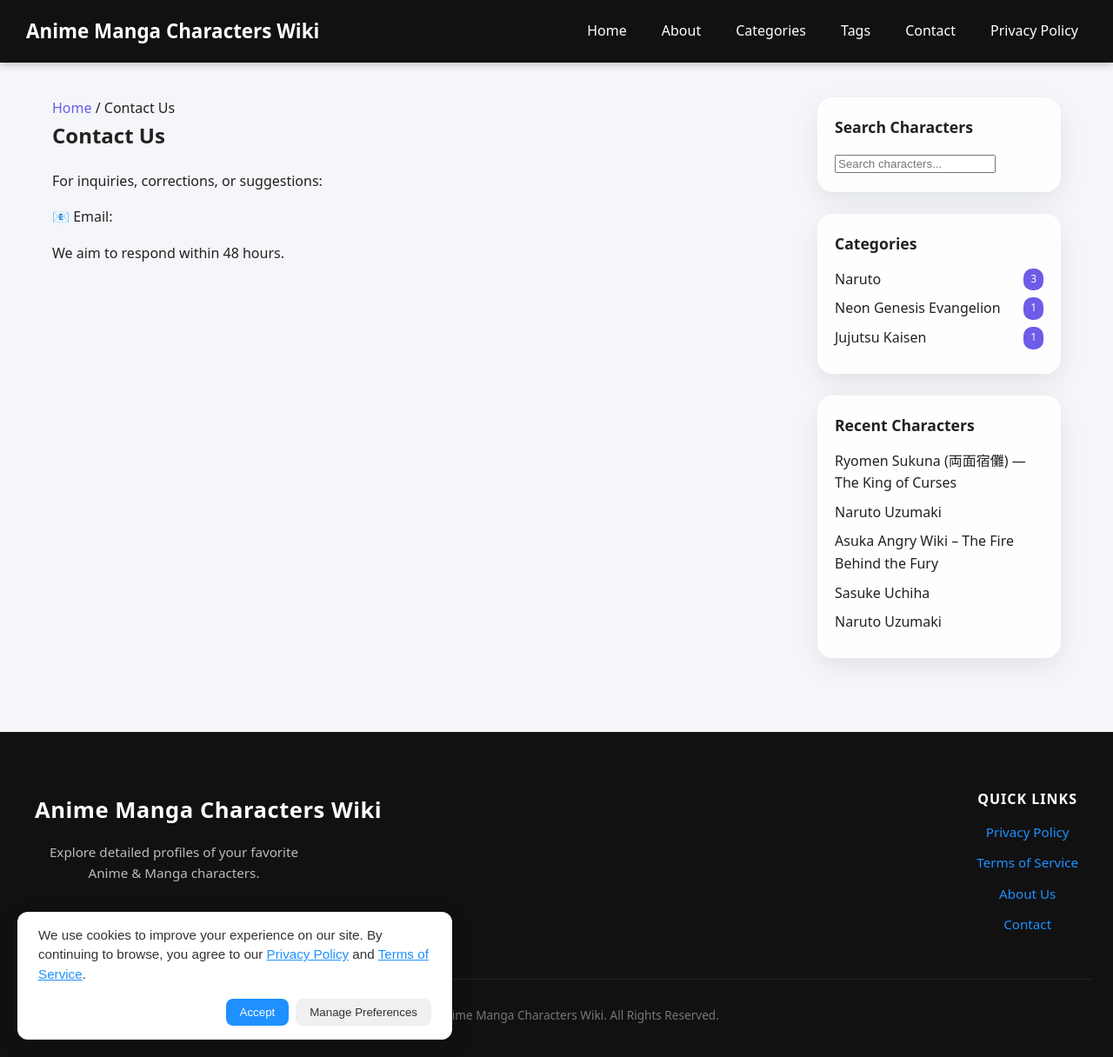
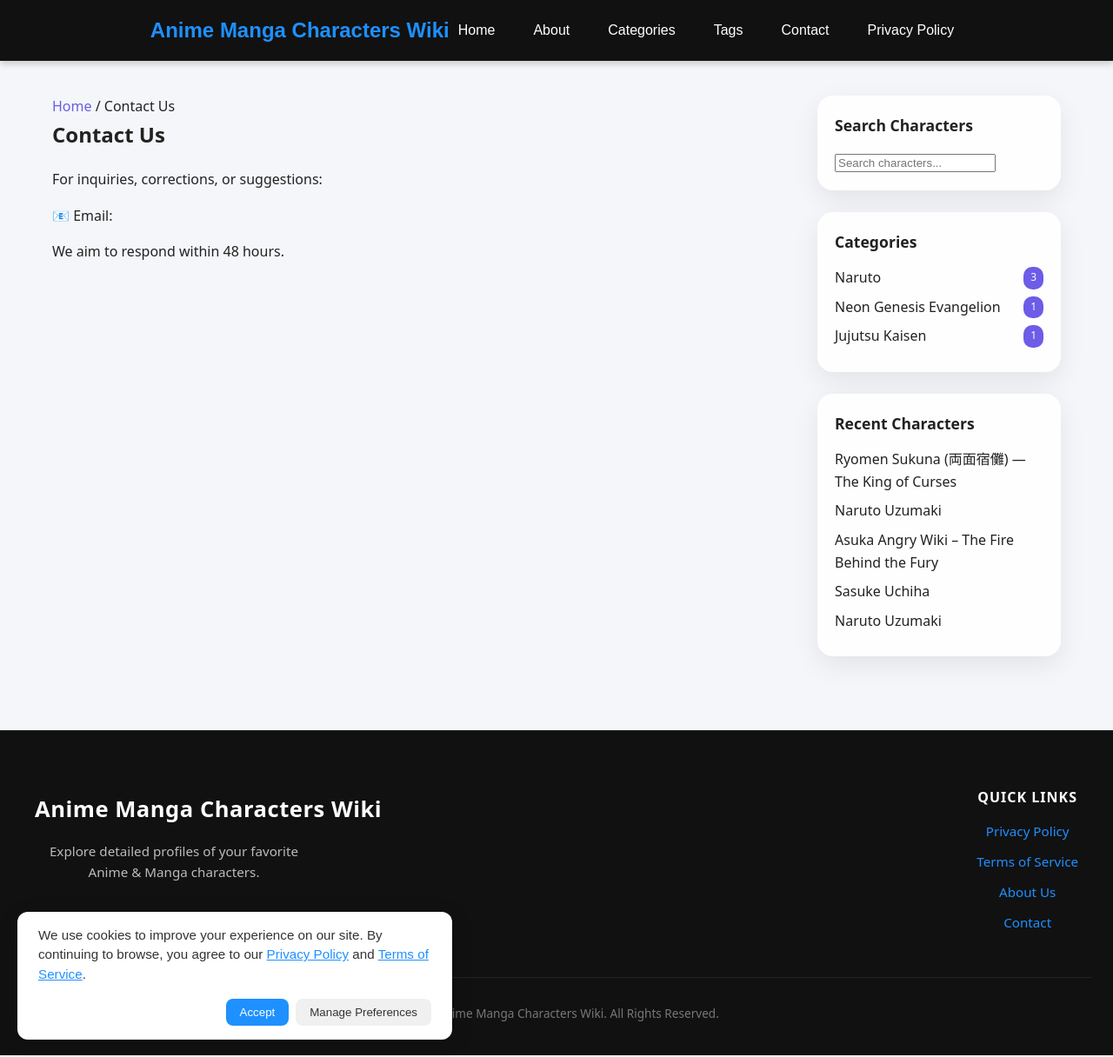
Before and after one commit to characterswiki/characters, a Jekyll site: the page built from _pages/contact.md, in a window 1280 px wide and 1216 px high. Shown: the whole window at 87% size. Built offline with Jekyll 4.4.1, drawn with Linux system fonts in a browser that asks for light colours.

Commit message:
Update header.html

```diff
--- a/_includes/header.html
+++ b/_includes/header.html
@@ -1,8 +1,12 @@
 <header class="site-header">
+  <div class="header-container">
+
+    <!-- Logo -->
     <div class="logo">
       <a href="{{ site.baseurl }}/">{{ site.title }}</a>
     </div>
 
+    <!-- Navigation -->
     <nav class="site-nav">
       <ul>
         <li><a href="{{ '/' | relative_url }}">Home</a></li>
@@ -13,4 +17,102 @@
         <li><a href="{{ '/privacy-policy/' | relative_url }}">Privacy Policy</a></li>
       </ul>
     </nav>
+
+    <!-- Mobile Menu Toggle -->
+    <div class="menu-toggle" id="menu-toggle">
+      ☰
+    </div>
+  </div>
+
+  <!-- Styles -->
+  <style>
+    .site-header {
+      background: #111;
+      color: #fff;
+      padding: 1rem 2rem;
+      font-family: sans-serif;
+      position: sticky;
+      top: 0;
+      z-index: 1000;
+    }
+
+    .header-container {
+      display: flex;
+      justify-content: space-between;
+      align-items: center;
+      max-width: 1300px;
+      margin: 0 auto;
+    }
+
+    .logo a {
+      color: #1e90ff;
+      font-size: 1.5rem;
+      font-weight: bold;
+      text-decoration: none;
+    }
+
+    .site-nav ul {
+      display: flex;
+      gap: 1.5rem;
+      list-style: none;
+      margin: 0;
+      padding: 0;
+    }
+
+    .site-nav a {
+      color: #eee;
+      text-decoration: none;
+      font-weight: 500;
+      transition: color 0.3s;
+    }
+
+    .site-nav a:hover {
+      color: #1e90ff;
+    }
+
+    /* Mobile Menu Toggle */
+    .menu-toggle {
+      display: none;
+      font-size: 1.8rem;
+      cursor: pointer;
+      color: #1e90ff;
+    }
+
+    /* Responsive */
+    @media (max-width: 900px) {
+      .site-nav ul {
+        flex-direction: column;
+        position: absolute;
+        top: 100%;
+        left: 0;
+        width: 100%;
+        background: #111;
+        display: none;
+      }
+
+      .site-nav ul.show {
+        display: flex;
+      }
+
+      .site-nav li {
+        padding: 1rem 2rem;
+        border-top: 1px solid #222;
+      }
+
+      .menu-toggle {
+        display: block;
+      }
+    }
+  </style>
+
+  <!-- Script for Mobile Toggle -->
+  <script>
+    document.addEventListener("DOMContentLoaded", function() {
+      const toggle = document.getElementById("menu-toggle");
+      const nav = document.querySelector(".site-nav ul");
+      toggle.addEventListener("click", function() {
+        nav.classList.toggle("show");
+      });
+    });
+  </script>
 </header>
```
Lines whose indentation alone changed are shown as unchanged.
